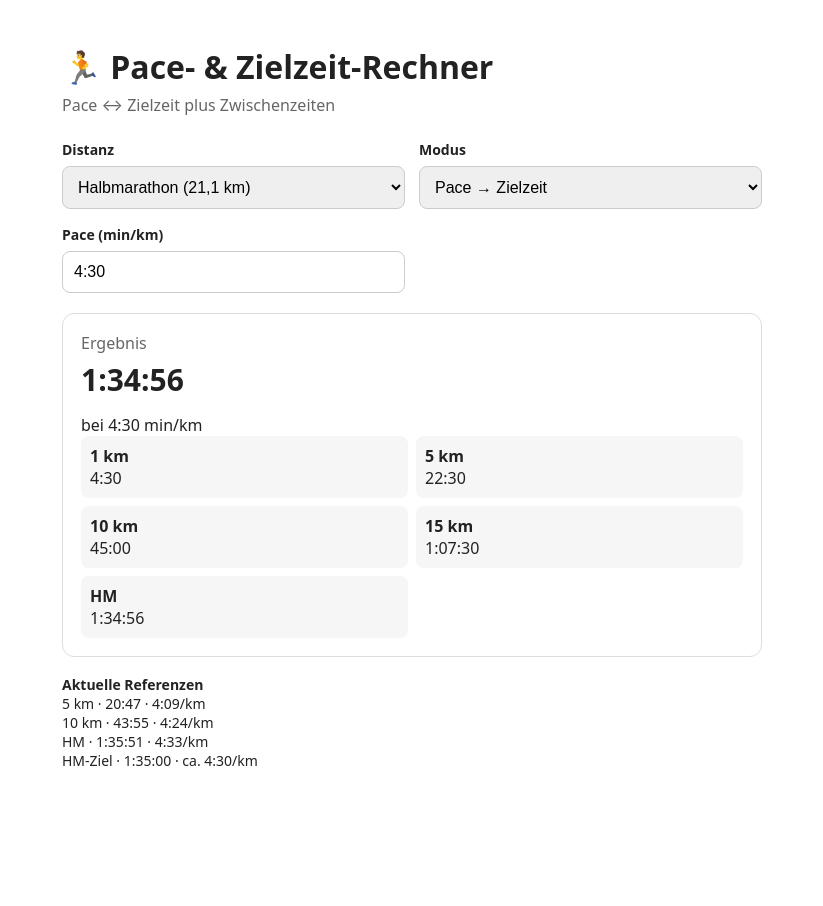
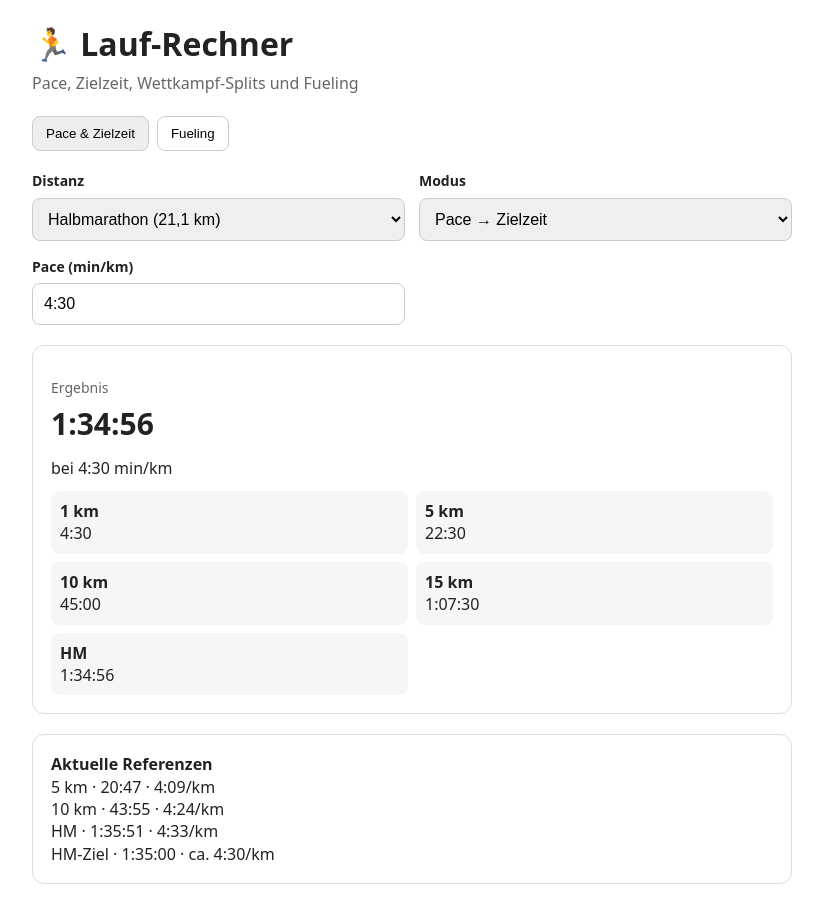
Before and after one commit to sidneyfears/training, a plain HTML site: page index.html in a window 1280 px wide. Shown: the whole page, without its empty margins (228-1051 px from the left). Before the commit the page ends 800 px from the top, so only its background shows below. Drawn offline with Linux system fonts and the light colour scheme.

Commit message:
Add files via upload

```diff
--- a/index.html
+++ b/index.html
@@ -1,27 +1,88 @@
 <!doctype html>
-<html lang="de"><meta charset="utf-8"><meta name="viewport" content="width=device-width,initial-scale=1">
-<title>Pace & Zielzeit Rechner</title>
+<html lang="de">
+<head>
+<meta charset="utf-8">
+<meta name="viewport" content="width=device-width,initial-scale=1">
+<title>🏃 Lauf-Rechner</title>
 <style>
-body{font-family:system-ui,-apple-system,Segoe UI,sans-serif;max-width:700px;margin:auto;padding:24px;color:#222}
-h1{margin-bottom:6px}.sub{color:#666;margin-bottom:22px}.grid{display:grid;grid-template-columns:1fr 1fr;gap:14px}
-label{font-weight:600;font-size:14px}input,select{width:100%;box-sizing:border-box;padding:11px;margin-top:6px;border:1px solid #ccc;border-radius:8px;font-size:16px}
-.card{margin-top:20px;padding:18px;border:1px solid #ddd;border-radius:12px}.big{font-size:30px;font-weight:700;margin:5px 0 14px}
-.splits{display:grid;grid-template-columns:repeat(2,1fr);gap:8px}.split{padding:9px;background:#f6f6f6;border-radius:8px}.ref{margin-top:18px;font-size:14px}
-@media(max-width:560px){.grid{grid-template-columns:1fr}}
+body{font-family:system-ui,-apple-system,Segoe UI,sans-serif;max-width:760px;margin:auto;padding:22px;color:#222;line-height:1.4}
+h1{margin:0 0 5px}.sub{color:#666;margin-bottom:22px}.tabs{display:flex;gap:8px;margin-bottom:18px}.tabs button{padding:9px 13px;border:1px solid #ccc;border-radius:8px;background:#fff;cursor:pointer}.tabs button.active{background:#eee}
+.grid{display:grid;grid-template-columns:1fr 1fr;gap:14px}.box{margin-top:14px}label{font-weight:600;font-size:14px}
+input,select{width:100%;box-sizing:border-box;padding:11px;margin-top:6px;border:1px solid #ccc;border-radius:8px;font-size:16px}
+.card{margin-top:20px;padding:18px;border:1px solid #ddd;border-radius:12px}.big{font-size:30px;font-weight:700;margin:5px 0 12px}
+.splits{display:grid;grid-template-columns:repeat(2,1fr);gap:8px;margin-top:12px}.split{padding:9px;background:#f6f6f6;border-radius:8px}
+.fuel{display:grid;grid-template-columns:repeat(3,1fr);gap:8px;margin-top:12px}.fuel div{padding:10px;background:#f6f6f6;border-radius:8px}
+.note{margin-top:14px;color:#666;font-size:14px}.hidden{display:none}
+@media(max-width:560px){.grid,.fuel{grid-template-columns:1fr}}
 </style>
+</head>
 <body>
-<h1>🏃 Pace- & Zielzeit-Rechner</h1><div class="sub">Pace ↔ Zielzeit plus Zwischenzeiten</div>
+<h1>🏃 Lauf-Rechner</h1>
+<div class="sub">Pace, Zielzeit, Wettkampf-Splits und Fueling</div>
+
+<div class="tabs">
+<button id="bpace" class="active">Pace & Zielzeit</button>
+<button id="bfuel">Fueling</button>
+</div>
+
+<section id="paceTab">
 <div class="grid">
-<div><label>Distanz</label><select id="d"><option value="5">5 km</option><option value="10">10 km</option><option value="15">15 km</option><option value="21.0975" selected>Halbmarathon (21,1 km)</option><option value="42.195">Marathon (42,2 km)</option></select></div>
+<div><label>Distanz</label><select id="d">
+<option value="5">5 km</option><option value="10">10 km</option><option value="15">15 km</option>
+<option value="21.0975" selected>Halbmarathon (21,1 km)</option><option value="42.195">Marathon (42,2 km)</option>
+</select></div>
 <div><label>Modus</label><select id="m"><option value="p">Pace → Zielzeit</option><option value="t">Zielzeit → Pace</option></select></div>
 </div>
-<div class="grid" style="margin-top:14px"><div id="pb"><label>Pace (min/km)</label><input id="p" value="4:30"></div><div id="tb" style="display:none"><label>Zielzeit (hh:mm:ss)</label><input id="t" value="1:35:00"></div></div>
-<div class="card"><div style="color:#666">Ergebnis</div><div class="big" id="r"></div><div id="s"></div><div class="splits" id="sp"></div></div>
-<div class="ref"><b>Aktuelle Referenzen</b><br>5 km · 20:47 · 4:09/km<br>10 km · 43:55 · 4:24/km<br>HM · 1:35:51 · 4:33/km<br>HM-Ziel · 1:35:00 · ca. 4:30/km</div>
+<div class="grid box">
+<div id="pb"><label>Pace (min/km)</label><input id="p" value="4:30" placeholder="4:30"></div>
+<div id="tb" class="hidden"><label>Zielzeit (hh:mm:ss)</label><input id="t" value="1:35:00" placeholder="1:35:00"></div>
+</div>
+<div class="card"><div class="note">Ergebnis</div><div class="big" id="r"></div><div id="s"></div>
+<div class="splits" id="sp"></div></div>
+<div class="card"><b>Aktuelle Referenzen</b><br>
+5 km · 20:47 · 4:09/km<br>10 km · 43:55 · 4:24/km<br>HM · 1:35:51 · 4:33/km<br>HM-Ziel · 1:35:00 · ca. 4:30/km</div>
+</section>
+
+<section id="fuelTab" class="hidden">
+<div class="grid">
+<div><label>Wettkampfdauer</label><input id="ft" value="1:35:00" placeholder="1:35:00"></div>
+<div><label>Kohlenhydrate / Stunde</label><input id="carbs" type="number" value="70" min="20" max="120"></div>
+</div>
+<div class="card"><div class="note">Plan</div><div class="big" id="fg"></div><div id="fc"></div>
+<div class="fuel" id="fs"></div></div>
+<div class="card"><b>Dein DIY-Gel</b><br>
+60 g Maltodextrin + 30 g Fruktose + 110–120 ml Wasser + 1 g Salz.<br>
+Auf 3 Gels verteilt: ca. 30 g Kohlenhydrate pro Gel, ca. 65 ml Volumen.</div>
+<div class="card"><b>Race-Day-Frühstück</b><br>
+4 Scheiben Toast + 60 g Marmelade + 1 Banane + 250 ml Wasser/Tee.
+<br>Grob 100–110 g Kohlenhydrate, ca. 2,5–3 h vor dem Start.</div>
+<div class="note">Der Fueling-Rechner ist eine Planungsrechnung. Verträglichkeit und konkrete Aufnahme sollten vorher im Training getestet werden.</div>
+</section>
+
 <script>
-const d=document.getElementById('d'),m=document.getElementById('m'),p=document.getElementById('p'),t=document.getElementById('t'),r=document.getElementById('r'),s=document.getElementById('s'),sp=document.getElementById('sp');
-function sec(x){let a=x.split(':').map(Number);return a.length==2?a[0]*60+a[1]:a[0]*3600+a[1]*60+a[2]}
-function fmt(x){x=Math.round(x);let h=Math.floor(x/3600);x%=3600;let m=Math.floor(x/60),z=x%60;return h?h+':'+String(m).padStart(2,'0')+':'+String(z).padStart(2,'0'):m+':'+String(z).padStart(2,'0')}
-function calc(){let km=+d.value, ps;if(m.value==='p'){ps=sec(p.value||'0:00');r.textContent=fmt(ps*km);s.textContent='bei '+fmt(ps)+' min/km'}else{let tt=sec(t.value||'0:00');ps=tt/km;r.textContent=Math.floor(ps/60)+':'+String(Math.round(ps%60)).padStart(2,'0')+' min/km';s.textContent='für '+fmt(tt)+' Zielzeit'}let a=[1,5,10,15,21.0975,42.195].filter(x=>x<=km+.001);sp.innerHTML=a.map(x=>'<div class="split"><b>'+(x===21.0975?'HM':x+' km')+'</b><br>'+fmt(ps*x)+'</div>').join('')}
-m.onchange=()=>{let q=m.value==='p';document.getElementById('pb').style.display=q?'block':'none';document.getElementById('tb').style.display=q?'none':'block';calc()};[d,p,t].forEach(x=>x.oninput=calc);d.onchange=calc;calc();
+const $=id=>document.getElementById(id);
+function sec(x){let a=(x||'0:00').split(':').map(Number);return a.length==2?a[0]*60+a[1]:a[0]*3600+a[1]*60+a[2]}
+function fmt(x){x=Math.round(x);let h=Math.floor(x/3600);x%=3600;let m=Math.floor(x/60),s=x%60;return h?h+':'+String(m).padStart(2,'0')+':'+String(s).padStart(2,'0'):m+':'+String(s).padStart(2,'0')}
+function paceCalc(){
+ let km=+$('d').value,ps;
+ if($('m').value==='p'){ps=sec($('p').value);$('r').textContent=fmt(ps*km);$('s').textContent='bei '+fmt(ps)+' min/km'}
+ else{let tt=sec($('t').value);ps=tt/km;$('r').textContent=Math.floor(ps/60)+':'+String(Math.round(ps%60)).padStart(2,'0')+' min/km';$('s').textContent='für '+fmt(tt)+' Zielzeit'}
+ let a=[1,5,10,15,21.0975,42.195].filter(x=>x<=km+.001);
+ $('sp').innerHTML=a.map(x=>'<div class="split"><b>'+(x===21.0975?'HM':x+' km')+'</b><br>'+fmt(ps*x)+'</div>').join('')
+}
+function fuelCalc(){
+ let dur=sec($('ft').value),gph=+$('carbs').value,total=dur/3600*gph,gels=Math.ceil(total/30);
+ $('fg').textContent=gels+' × 30-g-Gels';
+ $('fc').textContent='ca. '+Math.round(total)+' g Kohlenhydrate gesamt bei '+gph+' g/h';
+ let times=[];for(let i=1;i<=gels;i++){let tt=i*dur/gels;times.push('<div><b>Gel '+i+'</b><br>ca. '+fmt(tt)+' nach Start</div>')}
+ $('fs').innerHTML=times.join('');
+}
+$('m').onchange=()=>{let q=$('m').value==='p';$('pb').classList.toggle('hidden',!q);$('tb').classList.toggle('hidden',q);paceCalc()};
+[$('d'),$('p'),$('t')].forEach(x=>x.oninput=paceCalc);$('d').onchange=paceCalc;
+$('ft').oninput=fuelCalc;$('carbs').oninput=fuelCalc;
+$('bpace').onclick=()=>{$('paceTab').classList.remove('hidden');$('fuelTab').classList.add('hidden');$('bpace').classList.add('active');$('bfuel').classList.remove('active')};
+$('bfuel').onclick=()=>{$('fuelTab').classList.remove('hidden');$('paceTab').classList.add('hidden');$('bfuel').classList.add('active');$('bpace').classList.remove('active')};
+paceCalc();fuelCalc();
 </script>
+</body>
+</html>
```
